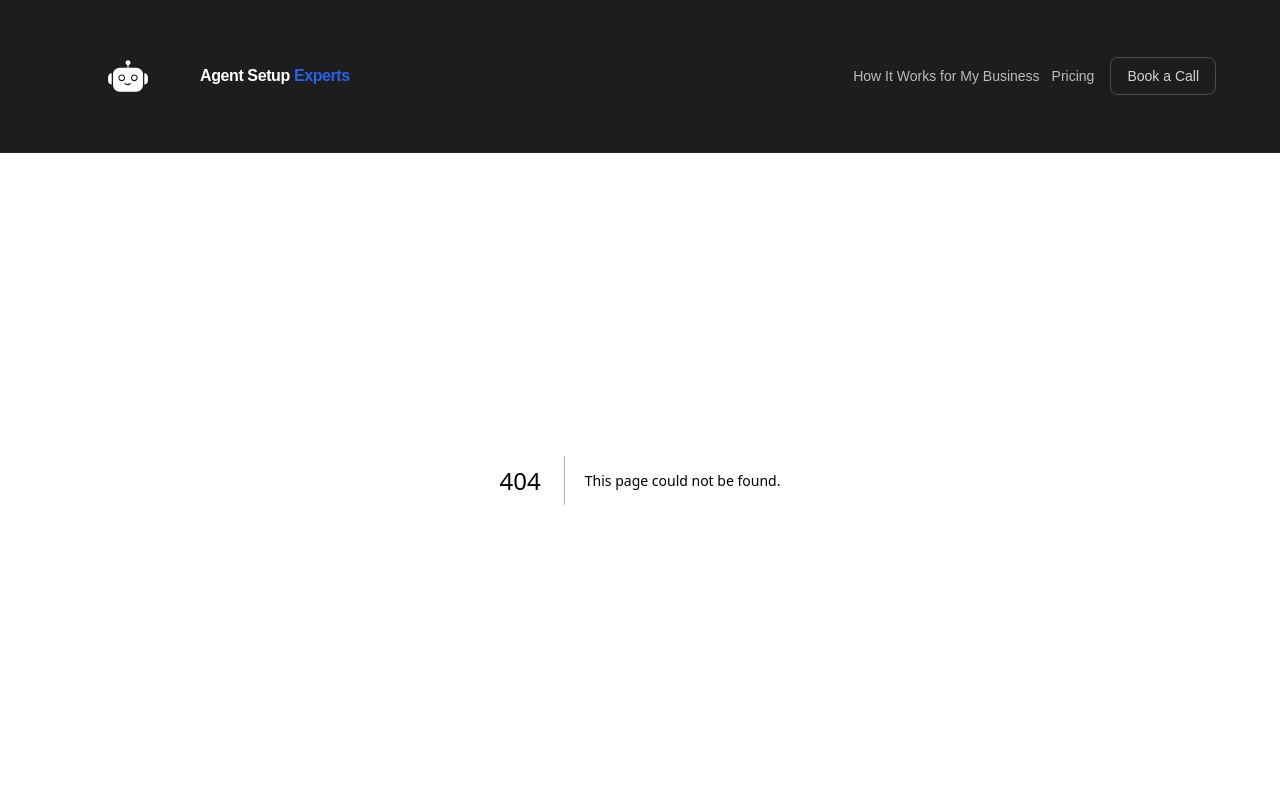
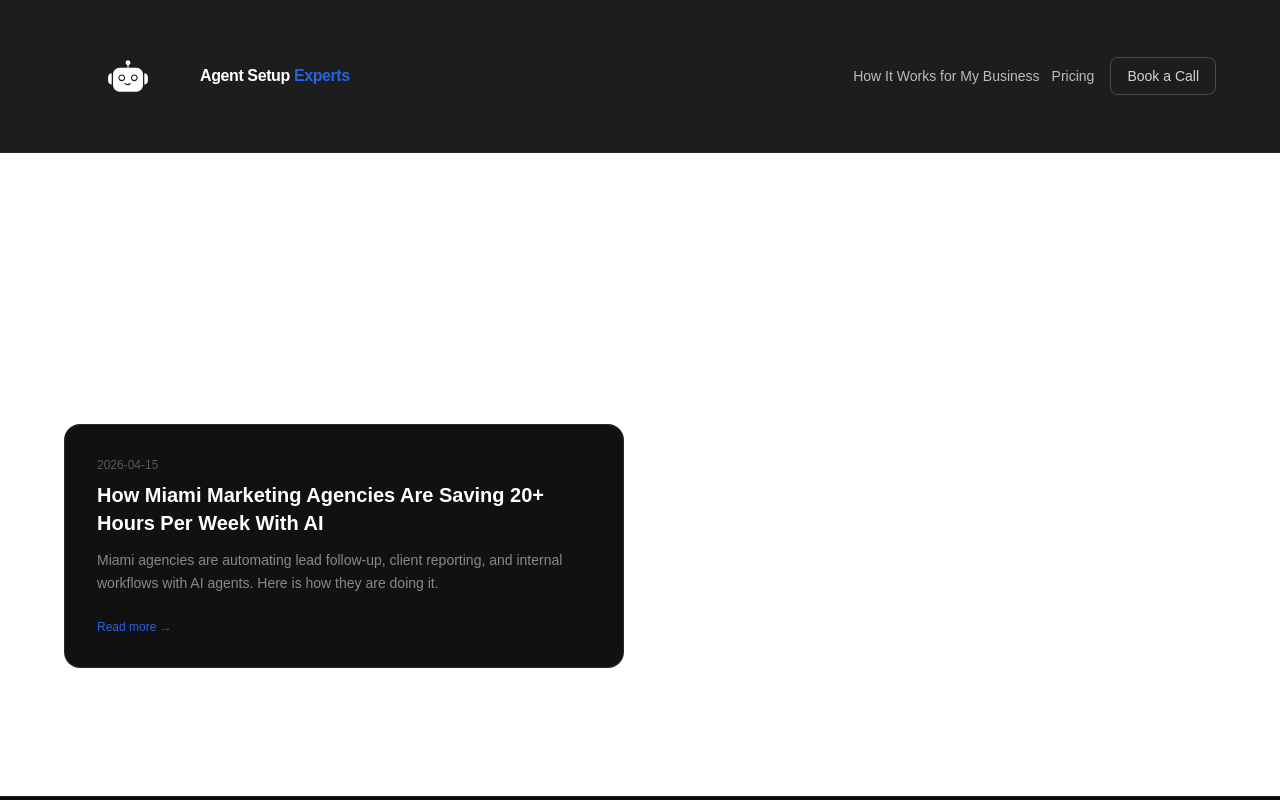
Before and after one commit to candressen/agent-setup-experts, a Next.js app: page /blog in a window 1280 px wide. Before the commit this address had no page. Shown: the top 800 px of the page. Built offline with nearby package versions, Linux system fonts and the light colour scheme.

Commit message:
Add blog system — index, post pages, lib/blog.ts, first post

```diff
--- /dev/null
+++ b/app/blog/[slug]/page.tsx
@@ -0,0 +1,68 @@
+import type { Metadata } from 'next'
+import Link from 'next/link'
+import { notFound } from 'next/navigation'
+
+import { getAllPosts, getPostBySlug } from '@/lib/blog'
+
+export async function generateStaticParams() {
+  return getAllPosts().map((post) => ({ slug: post.slug }))
+}
+
+export async function generateMetadata({
+  params,
+}: {
+  params: Promise<{ slug: string }>
+}): Promise<Metadata> {
+  const { slug } = await params
+  const post = getPostBySlug(slug)
+
+  if (!post) return {}
+
+  return {
+    title: post.title + ' | Agent Setup Experts',
+    description: post.description,
+  }
+}
+
+export default async function BlogPostPage({
+  params,
+}: {
+  params: Promise<{ slug: string }>
+}) {
+  const { slug } = await params
+  const post = getPostBySlug(slug)
+
+  if (!post) notFound()
+
+  return (
+    <main className='mx-auto max-w-[800px] px-6 py-32'>
+      <Link href='/blog' className='mb-12 block text-sm text-white/40 transition hover:text-white'>
+        ← Back to Blog
+      </Link>
+      <div className='mb-4 text-xs text-white/30'>{post.date}</div>
+      <h1 className='mb-6 text-4xl font-bold text-white md:text-5xl'>{post.title}</h1>
+      <p className='mb-12 border-b border-white/8 pb-12 text-lg text-white/50'>
+        {post.description}
+      </p>
+      <div className='prose prose-invert max-w-none prose-headings:text-white prose-p:text-white/70 prose-a:text-[#2563EB] prose-strong:text-white'>
+        <div dangerouslySetInnerHTML={{ __html: post.content.replace(/\n/g, '<br/>') }} />
+      </div>
+      <div className='mt-16 rounded-2xl border border-[#2563EB]/20 bg-[#2563EB]/5 p-8 text-center'>
+        <h3 className='mb-3 text-xl font-semibold text-white'>
+          Ready to automate your business?
+        </h3>
+        <p className='mb-6 text-white/60'>
+          Book a free 30-minute strategy call and get a working AI system in 48 hours.
+        </p>
+        <a
+          href='https://calendly.com/agentsetupexperts/30min'
+          target='_blank'
+          rel='noreferrer'
+          className='inline-flex rounded-xl bg-[#2563EB] px-8 py-4 text-base font-semibold text-white transition hover:bg-[#1d4ed8]'
+        >
+          Book Your Free Strategy Call
+        </a>
+      </div>
+    </main>
+  )
+}
--- /dev/null
+++ b/app/blog/page.tsx
@@ -0,0 +1,47 @@
+import type { Metadata } from 'next'
+import Link from 'next/link'
+
+import { getAllPosts } from '@/lib/blog'
+
+export const metadata: Metadata = {
+  title: 'Blog | AI Agent Setup Insights',
+  description:
+    'Practical guides on AI automation, OpenClaw setup, and how businesses are saving time with AI agents.',
+}
+
+export default function BlogPage() {
+  const posts = getAllPosts()
+
+  return (
+    <main className='mx-auto max-w-[1200px] px-6 py-32'>
+      <div className='mb-16'>
+        <div className='mb-4 text-xs uppercase tracking-[0.2em] text-white/40'>BLOG</div>
+        <h1 className='text-4xl font-bold text-white md:text-5xl'>AI Automation Insights</h1>
+        <p className='mt-4 max-w-xl text-lg text-white/50'>
+          Practical guides on how businesses use AI agents to save time and reduce manual work.
+        </p>
+      </div>
+
+      {posts.length === 0 ? (
+        <p className='text-white/40'>Posts coming soon.</p>
+      ) : (
+        <div className='grid gap-8 md:grid-cols-2'>
+          {posts.map((post) => (
+            <Link
+              key={post.slug}
+              href={'/blog/' + post.slug}
+              className='group rounded-2xl border border-white/10 bg-[#111] p-8 transition hover:border-white/20'
+            >
+              <div className='mb-2 text-xs text-white/30'>{post.date}</div>
+              <h2 className='mb-3 text-xl font-semibold text-white transition group-hover:text-[#2563EB]'>
+                {post.title}
+              </h2>
+              <p className='text-sm leading-relaxed text-white/50'>{post.description}</p>
+              <div className='mt-6 text-xs text-[#2563EB]'>Read more →</div>
+            </Link>
+          ))}
+        </div>
+      )}
+    </main>
+  )
+}
--- /dev/null
+++ b/content/blog/how-miami-agencies-save-hours-with-ai.md
@@ -0,0 +1,41 @@
+# How Miami Marketing Agencies Are Saving 20+ Hours Per Week With AI
+date: 2026-04-15
+description: Miami agencies are automating lead follow-up, client reporting, and internal workflows with AI agents. Here is how they are doing it.
+---end-meta---
+
+## The Problem Every Miami Agency Knows
+
+Your team is talented. But half their week goes to tasks that have nothing to do with creative work — client follow-ups, pulling reports, scheduling, updating CRMs.
+
+Every hour spent on admin is an hour not spent on strategy, creative, or growth.
+
+## What AI Agents Actually Do
+
+An AI agent is not a chatbot. It is a system that takes actions — automatically, without someone triggering it.
+
+For a Miami marketing agency, that means:
+
+- **Lead follow-up**: New lead fills out a form. Agent sends a personalized email within 2 minutes, logs it to the CRM, and notifies the account manager.
+- **Client reporting**: Every Monday morning, agent pulls data from Google Ads, Meta, and analytics — generates a formatted report and emails it to the client automatically.
+- **Internal routing**: New project brief comes in via email. Agent categorizes it, assigns it to the right team member, and creates the task in your project management tool.
+
+## The 48-Hour Setup
+
+Most agencies spend weeks trying to connect tools and build automations that barely work. Our approach is different.
+
+We map your top 3 manual workflows, build the agents around them, connect them to your existing tools, and hand you a working system in 48 hours.
+
+No technical team required. No lengthy onboarding.
+
+## What Changes After Setup
+
+Agencies we work with report:
+
+- 15-25 hours saved per week across the team
+- Faster client response times (minutes instead of hours)
+- Less context-switching for account managers
+- More time for billable work
+
+## Ready to Automate Your Agency?
+
+Book a free 30-minute strategy call. We will map out exactly which workflows make the most sense to automate first.
--- /dev/null
+++ b/lib/blog.ts
@@ -0,0 +1,43 @@
+import fs from 'fs'
+import path from 'path'
+
+export interface BlogPost {
+  slug: string
+  title: string
+  date: string
+  description: string
+  content: string
+}
+
+const BLOG_DIR = path.join(process.cwd(), 'content/blog')
+
+function readPost(filename: string): BlogPost {
+  const slug = filename.replace(/\.md$/, '')
+  const raw = fs.readFileSync(path.join(BLOG_DIR, filename), 'utf-8')
+  const lines = raw.split('\n')
+  const title = lines.find((line) => line.startsWith('# '))?.replace('# ', '') ?? slug
+  const date = lines.find((line) => line.startsWith('date: '))?.replace('date: ', '') ?? ''
+  const description =
+    lines.find((line) => line.startsWith('description: '))?.replace('description: ', '') ?? ''
+  const contentStart = lines.findIndex((line) => line.startsWith('---end-meta---'))
+  const content = contentStart > -1 ? lines.slice(contentStart + 1).join('\n') : raw
+
+  return { slug, title, date, description, content }
+}
+
+export function getAllPosts(): BlogPost[] {
+  if (!fs.existsSync(BLOG_DIR)) return []
+
+  return fs
+    .readdirSync(BLOG_DIR)
+    .filter((filename) => filename.endsWith('.md'))
+    .map((filename) => readPost(filename))
+    .sort((a, b) => new Date(b.date).getTime() - new Date(a.date).getTime())
+}
+
+export function getPostBySlug(slug: string): BlogPost | null {
+  const filePath = path.join(BLOG_DIR, `${slug}.md`)
+  if (!fs.existsSync(filePath)) return null
+
+  return readPost(`${slug}.md`)
+}
```
